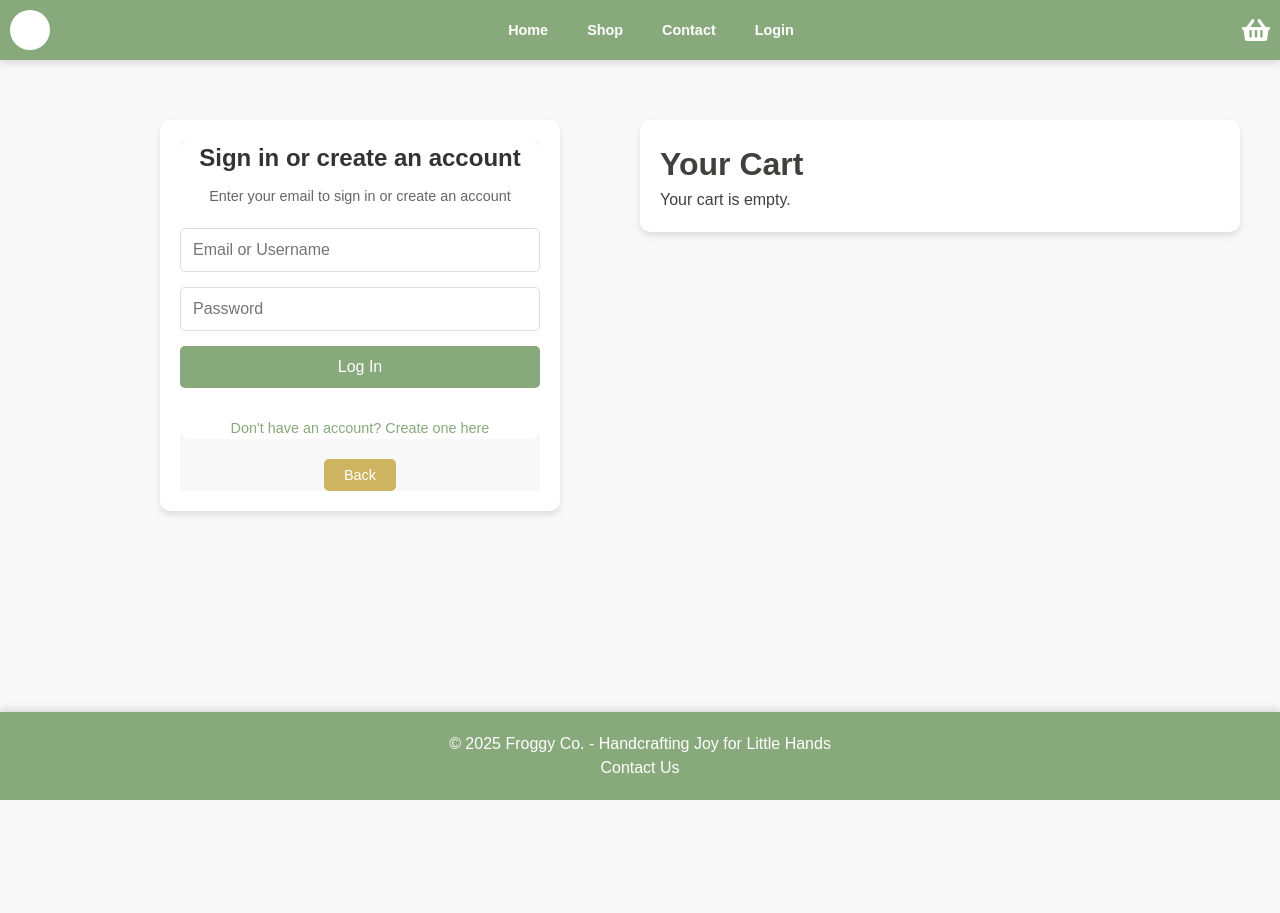
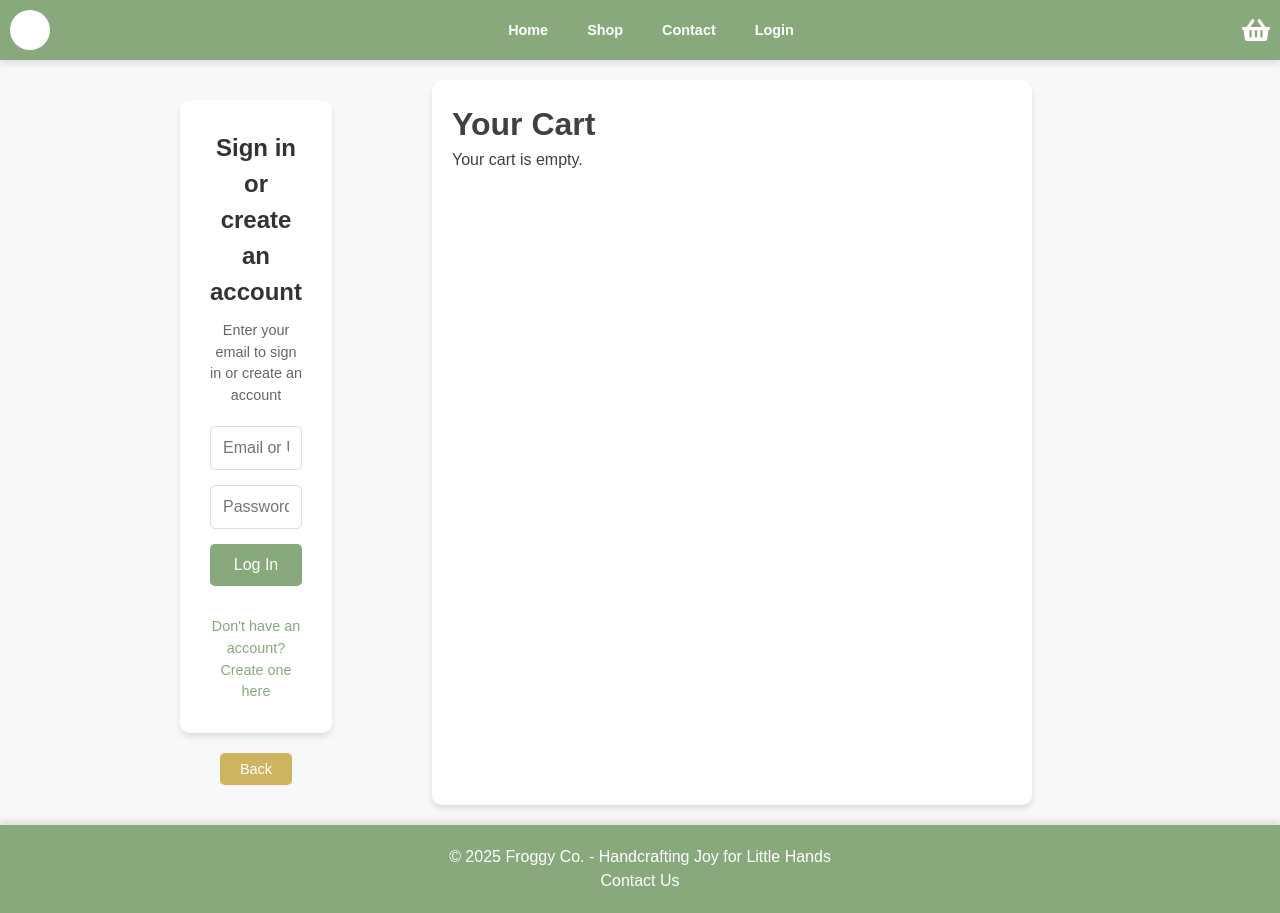
Before and after one commit to Jacks-orgi/Frog-Store, a React (Vite) app: page /Frog-Store/basket in a window 1280 px wide. Before the commit the page ends 800 px from the top, so only its background shows below. Built offline with nearby package versions, Linux system fonts and the light colour scheme.

Commit message:
Fix bad merge
Fix bad merge

```diff
--- a/src/pages/BasketPage.jsx
+++ b/src/pages/BasketPage.jsx
@@ -73,12 +73,14 @@ const BasketPage = () => {
 
   return (
     <div className="basket-page">
-      {!authToken ? (
-        <div className="login-section">
-          <LoginPage />
+
+      <div className="form-columns">
+        <div className="form-column">
+
+          {!authToken ? (
+            <LoginPage />
+          ) : null}
         </div>
-      ) : null}
-
       <div className="form-divider"></div>
 
       <div className="cart-content">
@@ -122,6 +124,7 @@ const BasketPage = () => {
         )}
       </div>
     </div>
+    </div>
   );
 };
 
```
Also changed, not shown: insertion script.txt (deleted).
